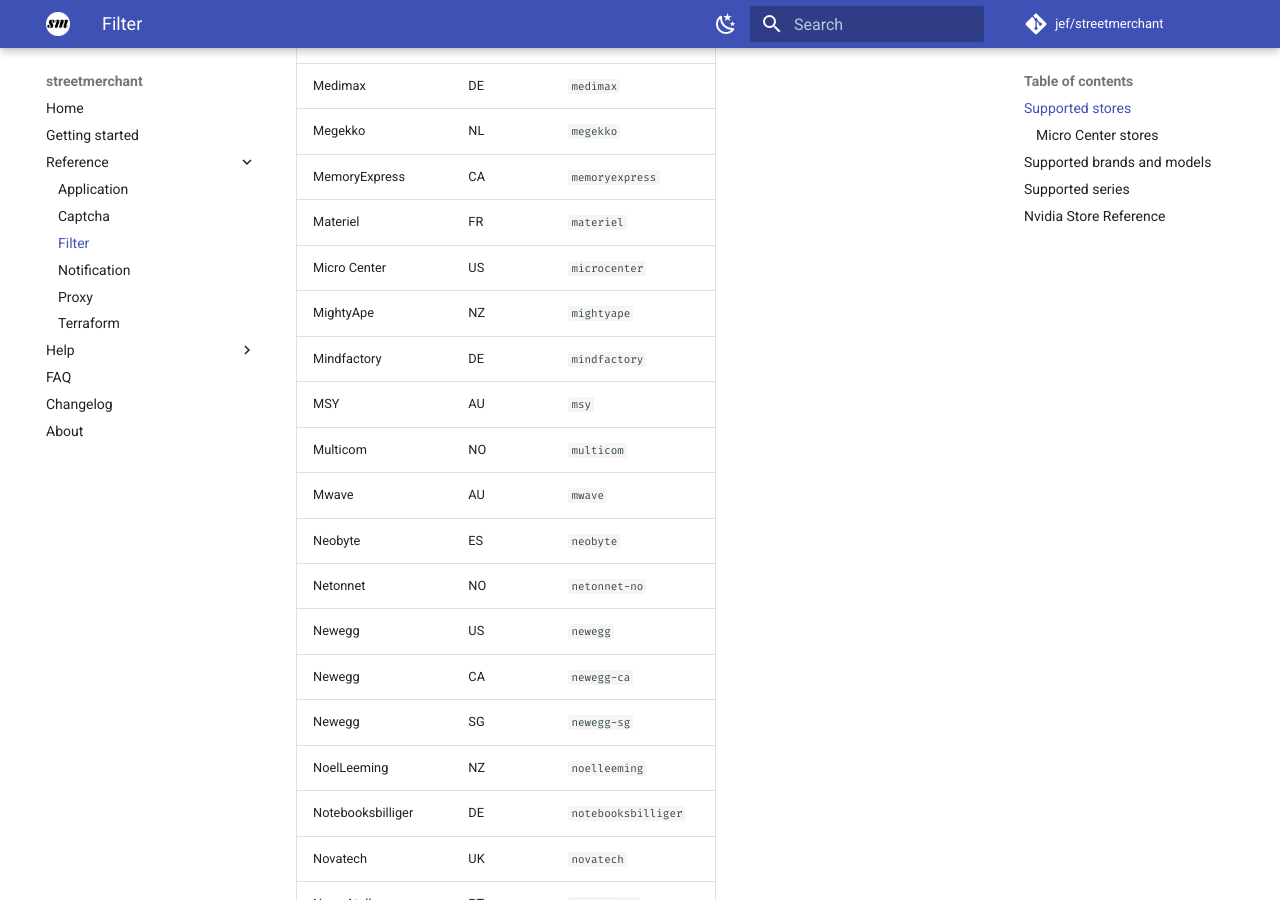
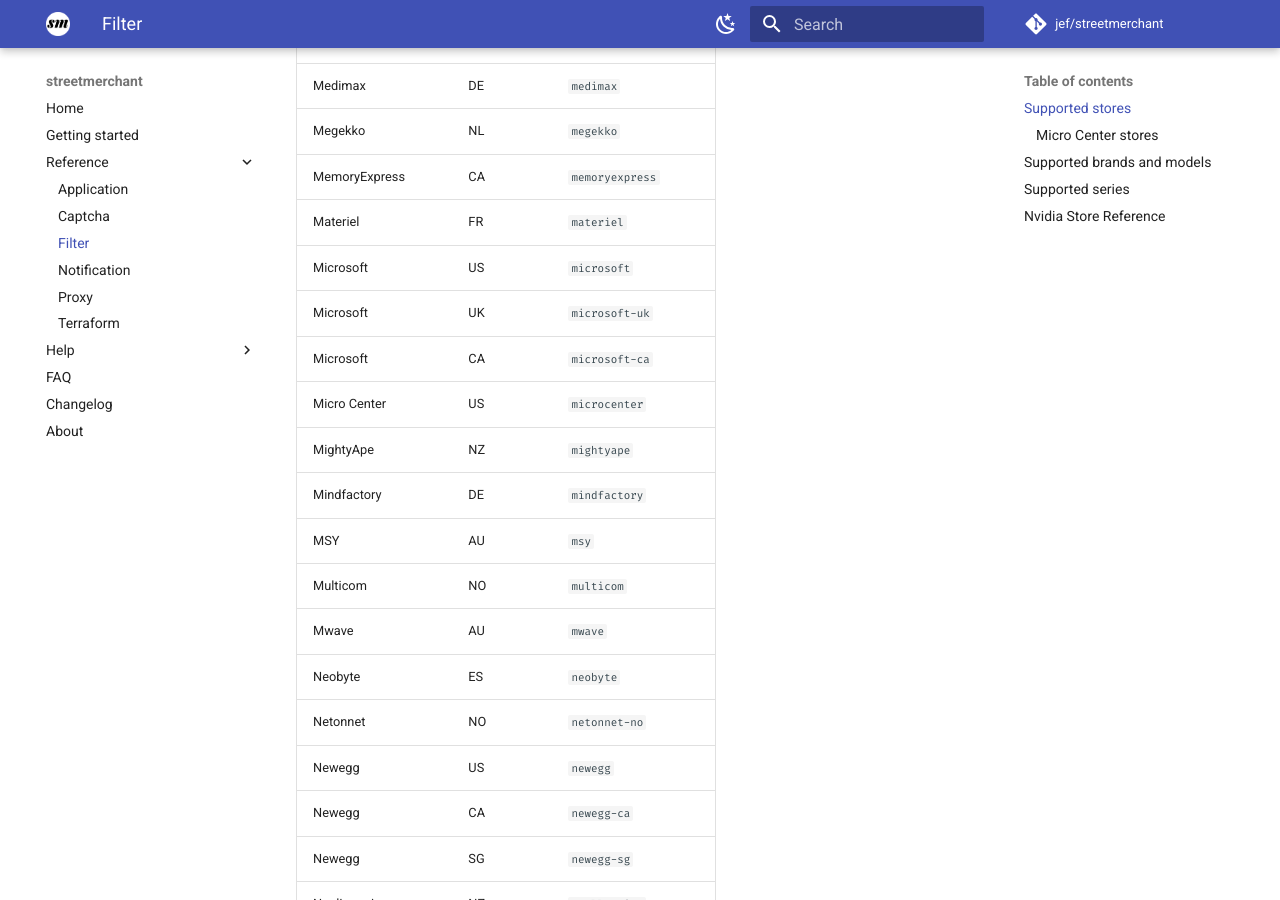
Before and after one commit to jef/streetmerchant, an MkDocs documentation site: the page built from docs/reference/filter.md, in a window 1280 px wide and 900 px high, scrolled down 6515 px. Built offline with MkDocs 1.6.1 and Material for MkDocs 9.7.7, drawn with Linux system fonts in a browser that asks for light colours; comment, search, counter and statistics services are not loaded.

Commit message:
add microsoft to docs

```diff
--- a/docs/reference/filter.md
+++ b/docs/reference/filter.md
@@ -137,6 +137,9 @@
 | Megekko | NL | `megekko`|
 | MemoryExpress | CA | `memoryexpress`|
 | Materiel | FR | `materiel` |
+| Microsoft | US | `microsoft` |
+| Microsoft | UK | `microsoft-uk` |
+| Microsoft | CA | `microsoft-ca` |
 | Micro Center | US | `microcenter`|
 | MightyApe | NZ | `mightyape`|
 | Mindfactory | DE | `mindfactory` |
```
